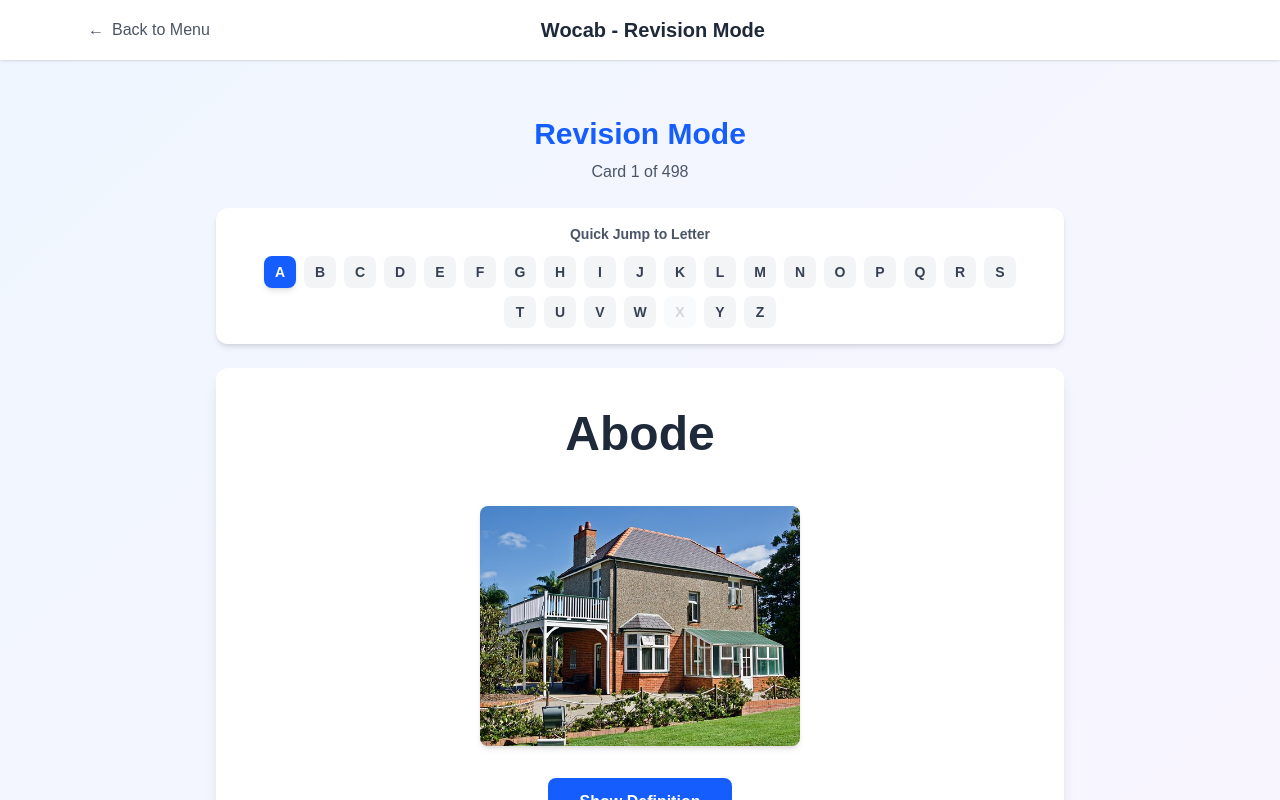
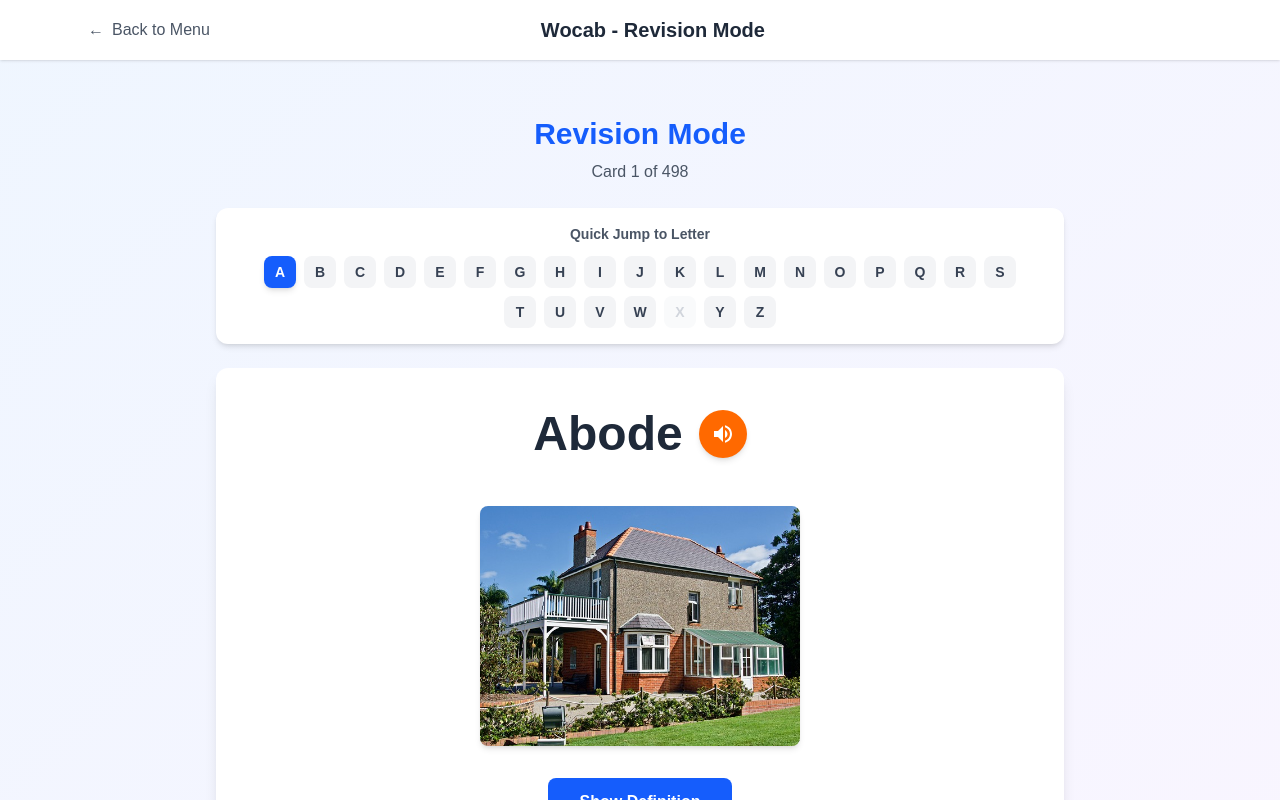
Before and after one commit to domicch/eleven-plus-vocab, a Next.js app: page / in a window 1280 px wide. Both pictures are taken after a click on the button "Start Revision". Shown: the top 800 px of the page. Built offline with nearby package versions, Linux system fonts and the light colour scheme.

Commit message:
add prounce feature

```diff
--- a/src/components/RevisionMode.tsx
+++ b/src/components/RevisionMode.tsx
@@ -2,7 +2,7 @@
 
 import { useState, useEffect } from 'react';
 import { VocabularyWord } from '@/types/vocabulary';
-import { checkImageExists } from '@/utils/vocabulary';
+import { checkImageExists, speakWord } from '@/utils/vocabulary';
 import Image from 'next/image';
 
 interface RevisionModeProps {
@@ -115,9 +115,20 @@ export default function RevisionMode({ vocabulary }: RevisionModeProps) {
       <div className="bg-white rounded-xl shadow-lg p-8 min-h-[500px] flex flex-col justify-center items-center">
         {/* Word Display */}
         <div className="text-center mb-8">
-          <h1 className="text-5xl font-bold text-gray-800 mb-4">
-            {currentWord.word}
-          </h1>
+          <div className="flex items-center justify-center gap-4 mb-4">
+            <h1 className="text-5xl font-bold text-gray-800">
+              {currentWord.word}
+            </h1>
+            <button
+              onClick={() => speakWord(currentWord.word)}
+              className="bg-orange-500 hover:bg-orange-600 text-white p-3 rounded-full transition-colors shadow-md"
+              title="Pronounce word"
+            >
+              <svg className="w-6 h-6" fill="currentColor" viewBox="0 0 24 24">
+                <path d="M3 9v6h4l5 5V4L7 9H3zm13.5 3c0-1.77-1.02-3.29-2.5-4.03v8.05c1.48-.73 2.5-2.25 2.5-4.02zM14 3.23v2.06c2.89.86 5 3.54 5 6.71s-2.11 5.85-5 6.71v2.06c4.01-.91 7-4.49 7-8.77s-2.99-7.86-7-8.77z"/>
+              </svg>
+            </button>
+          </div>
         </div>
 
         {/* Image Display */}
--- a/src/utils/vocabulary.ts
+++ b/src/utils/vocabulary.ts
@@ -135,3 +135,19 @@ export async function getRandomGreetingImage(): Promise<string> {
   const randomIndex = Math.floor(Math.random() * availableImages.length);
   return availableImages[randomIndex];
 }
+
+export function speakWord(word: string): void {
+  if ('speechSynthesis' in window) {
+    // Cancel any ongoing speech
+    window.speechSynthesis.cancel();
+
+    const utterance = new SpeechSynthesisUtterance(word);
+    utterance.rate = 0.8; // Slightly slower for clarity
+    utterance.pitch = 1.0;
+    utterance.volume = 1.0;
+
+    window.speechSynthesis.speak(utterance);
+  } else {
+    console.warn('Speech synthesis not supported in this browser');
+  }
+}
```
